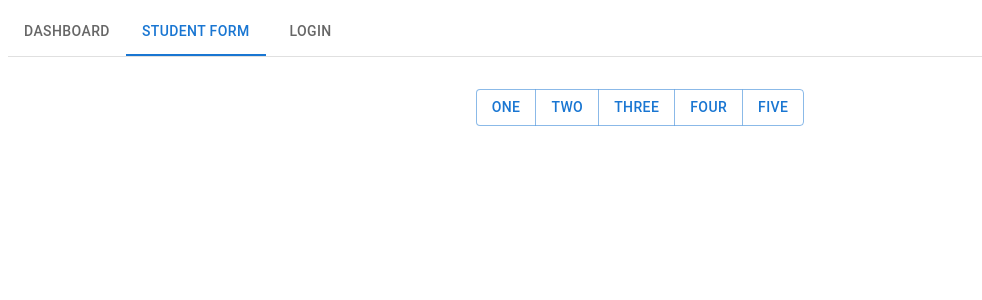
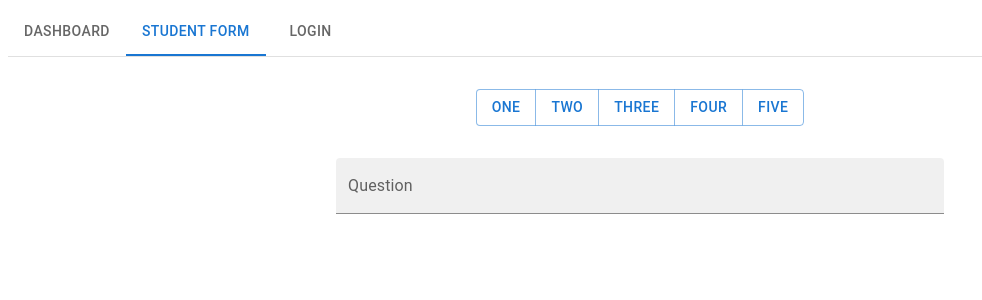
Before and after one commit to A9-dev/LectureSweet, a React (Create React App) app in the folder client/: page / in a window 1280 px wide. Both pictures are taken after a click on the tab "STUDENT FORM". Shown: the top 300 px of the page, without its empty margins (0-982 px from the left). Built offline with nearby package versions, Linux system fonts and the light colour scheme.

Commit message:
Nice question input

```diff
--- a/client/src/student/student.js
+++ b/client/src/student/student.js
@@ -1,6 +1,8 @@
 import Button from '@mui/material/Button';
 import ButtonGroup from '@mui/material/ButtonGroup';
 import Box from '@mui/material/Box';
+import TextField from '@mui/material/TextField';
+
 function Student() {
     return (
         <Box
@@ -11,6 +13,8 @@ function Student() {
                 '& > *': {
                     m: 1,
                 },
+                mx: "auto",
+                width: "50%"
             }}
         >
             <ButtonGroup variant="outlined" aria-label="outlined button group">
@@ -20,6 +24,8 @@ function Student() {
                 <Button>Four</Button>
                 <Button>Five</Button>
             </ButtonGroup>
+            <br />
+            <TextField rows={4} fullWidth multiine variant="filled" id="outlined-multiline-static" label="Question" />
 
         </Box>
     );
```
Lines whose indentation alone changed are shown as unchanged.
